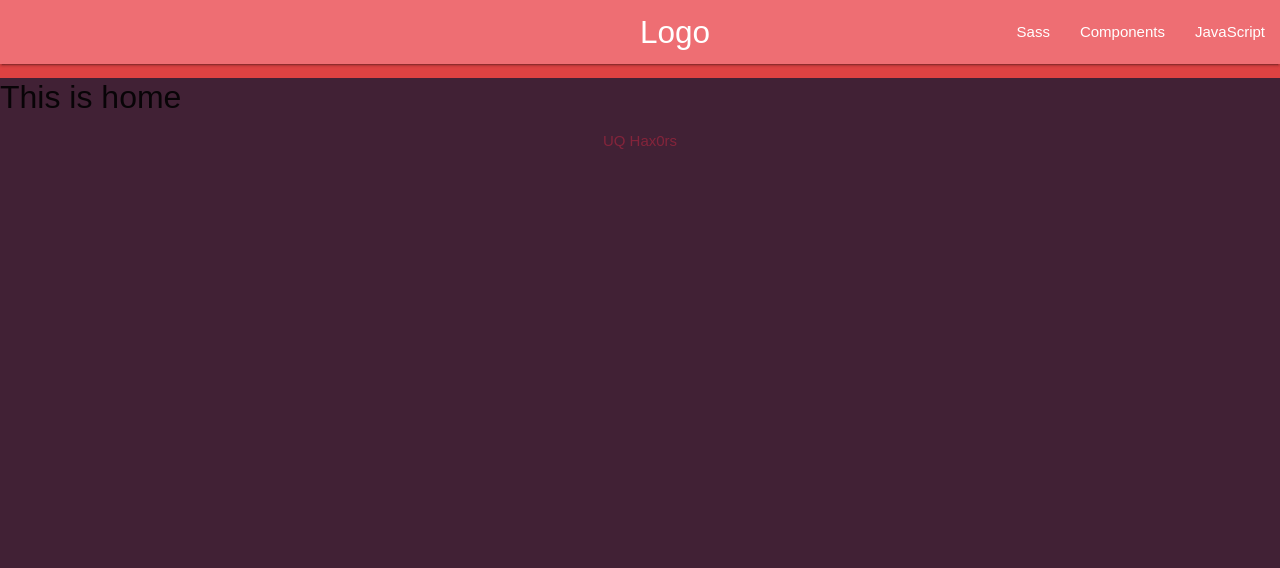
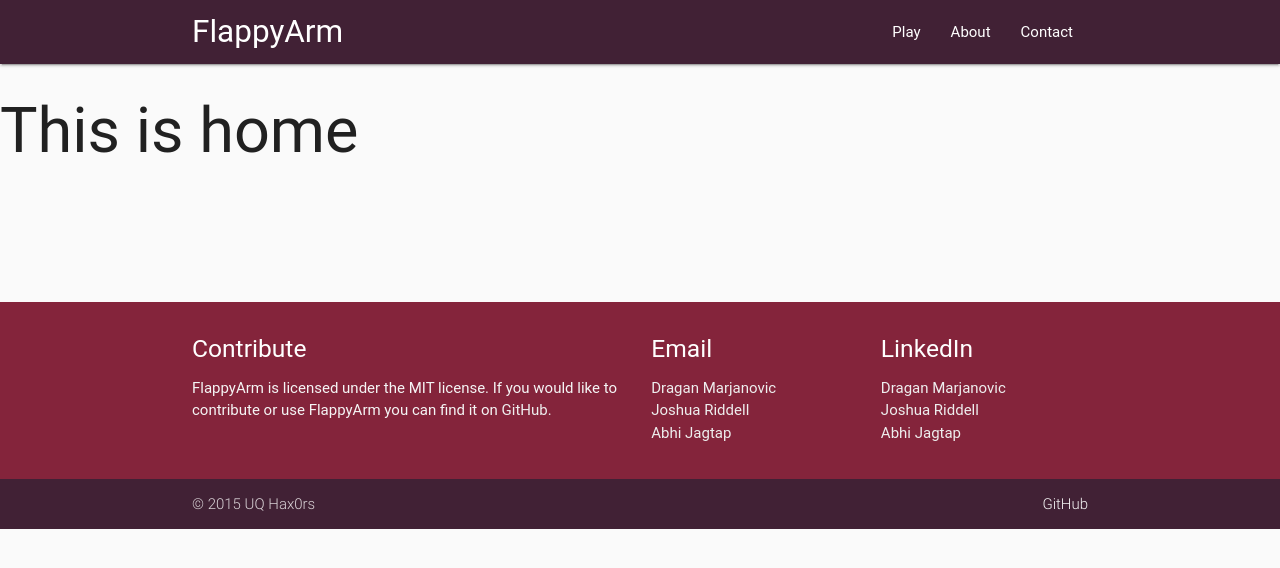
Before and after one commit to hax0rs/FlappyArm, a Flask app: page / in a window 1280 px wide. Shown: the top 568 px of the page. Run offline with Flask 2, Linux system fonts and the light colour scheme; parts of the project's set-up code (start-up, migrations or seed data) failed here and were passed over; some libraries are stand-ins or nearby versions; some web fonts are replaced.

Commit message:
Better homepage footer
Homepage slightly better. Removed about.html BC no need it can be on
the same page also moved colours to a separate colours stylesheet. Good
night.

```diff
--- a/main-controller/main.py
+++ b/main-controller/main.py
@@ -24,10 +24,10 @@ def home():
 def about():
     return(render_template('about.html'))
 
-# @app.route("/play")
-# @app.route("/play/")
-# def play_menu():
-#     return ("Play menu.")
+@app.route("/play")
+@app.route("/play/")
+def play_menu():
+    return ("Play menu.")
 
 @app.route("/play/<int:controllerID>")
 def root(controllerID=None):
--- /dev/null
+++ b/main-controller/static/css/colors.css
@@ -0,0 +1,40 @@
+.yellow{
+    background-color: #FFE165 !important;
+}
+
+.tangerine{
+    background-color: #de4242 !important;
+}
+
+.plum{
+    background-color: #84243B !important;
+}
+
+.deep_purple{
+    background-color: #412135 !important;
+}
+
+.offwhite{
+    background-color: #FAFAFA !important;
+}
+
+
+.yellow-text{
+    color: #FFE165 !important;
+}
+
+.tangerine-text{
+    color: #de4242 !important;
+}
+
+.plum-text{
+    color: #84243B !important;
+}
+
+.deep_purple-text{
+    color: #412135 !important;
+}
+
+.offwhite-text{
+    color: #FAFAFA !important;
+}
--- a/main-controller/static/css/main.css
+++ b/main-controller/static/css/main.css
@@ -14,15 +14,24 @@ body{
 
 
 .yellow{
-    color: #FFE165;
-    background-color: #FFE165;
+    background-color: #FFE165 !important;
 }
 
 .tangerine{
-    color: #de4242;
-    background-color: #de4242;
+    background-color: #de4242 !important;
 }
 
+.plum{
+    background-color: #84243B !important;
+}
+
+.deep_purple{
+    background-color: #412135 !important;
+}
+
+.offwhite{
+    background-color: #FAFAFA !important;
+}
 
 input{
     width: 90%;
@@ -44,6 +53,12 @@ header{
      border-bottom: 2px solid #412135;
      min-height: 80px;
      text-align: center;
+}
+
+nav{
+    text-align: left;
+    padding-left: 15px;
+    padding-right: 15px;
 }
 
 .main{
--- a/main-controller/templates/home.html
+++ b/main-controller/templates/home.html
@@ -2,7 +2,6 @@
 <html>
     <head>
         <meta name="viewport" content="width=device-width, initial-scale=1, user-scalable=no">
-        <script type="text/javascript" src="//cdnjs.cloudflare.com/ajax/libs/socket.io/1.3.6/socket.io.min.js"></script>
         <script type="text/javascript" src="https://code.jquery.com/jquery-2.1.4.min.js"></script>
         <script type="text/javascript" src="https://code.jquery.com/ui/1.11.4/jquery-ui.min.js"></script>
 
@@ -16,45 +15,82 @@
 
 
 
-        <title>Flappy Arm</title>
-        <link rel="stylesheet" type="text/css" href="/static/css/main.css">
+        <title>FlappyArm</title>
+        <!-- <link rel="stylesheet" type="text/css" href="/static/css/main.css"> -->
+        <link rel="stylesheet" type="text/css" href="/static/css/colors.css">
 
         <script type="text/javascript" charset="utf-8">
             $(document).ready(function(){
-                var socket = io.connect('http://{{ ip }}:5000');
 
-                function update_value (value) {
-                    socket.emit('json' ,{"id":{{ controllerID }}-1, "value":value});
-                };
-
-                $(".control_slider").on("input", function(){
-                    console.log(this.value)
-                    update_value(this.value);
-                });
+                $(".button-collapse").sideNav();
 
             });
 
-
-
         </script>
     </head>
-    <body>
-<header>
-  <nav>
-    <div class="nav-wrapper">
-      <a href="#" class="brand-logo">Logo</a>
+    <body class="offwhite">
+<!-- <header> -->
+  <nav class="deep_purple">
+    <div class="nav-wrapper container">
+      <a href="#" class="brand-logo">FlappyArm</a>
+      <a href="#" data-activates="mobile-demo" class="button-collapse"><i class="material-icons">menu</i></a>
       <ul id="nav-mobile" class="right hide-on-med-and-down">
-        <li><a href="sass.html">Sass</a></li>
-        <li><a href="badges.html">Components</a></li>
-        <li><a href="collapsible.html">JavaScript</a></li>
+        <li><a href="/play/">Play</a></li>
+        <li><a href="#about">About</a></li>
+        <li><a href="#contact">Contact</a></li>
       </ul>
     </div>
   </nav>
-</header>
+<!-- </header> -->
 
+<div class="main">
 <h1>This is home</h1>
-<footer>
-    <a href="https://github.com/hax0rs">UQ Hax0rs</a>
-</footer>
+</div>
+
+<div class="offwhite">
+<br><br><br><br><br>
+</div>
+
+
+
+<footer class="page-footer plum">
+          <div class="container">
+            <div class="row">
+              <div class="col l6 s12">
+                <h5 class="white-text">Contribute</h5>
+                <p class="grey-text text-lighten-4">
+                    FlappyArm is licensed under the MIT license. If you would
+                    like to contribute or use FlappyArm you can find it on
+                    <a class="grey-text text-lighten-3"
+                    href="https://github.com/hax0rs/FlappyArm">GitHub.</a>
+                </p>
+              </div>
+              <div class="col l2 s12">
+                <h5 class="white-text">Email</h5>
+                <ul>
+                  <li><a class="grey-text text-lighten-3" href="mailto:gagalug13@gmail.com">Dragan Marjanovic</a></li>
+                  <li><a class="grey-text text-lighten-3" href="mailto:joshua.riddell11@gmail.com">Joshua Riddell</a></li>
+                  <li><a class="grey-text text-lighten-3" href="#!">Abhi Jagtap</a></li>
+                </ul>
+              </div>
+               <div class="col l2 offset-l1">
+                <h5 class="white-text">LinkedIn</h5>
+                <ul>
+                  <li><a class="grey-text text-lighten-3" href="https://au.linkedin.com/in/dragan-marjanovic-3356a3103">Dragan Marjanovic</a></li>
+                  <li><a class="grey-text text-lighten-3" href="#!">Joshua Riddell</a></li>
+                  <li><a class="grey-text text-lighten-3" href="#!">Abhi Jagtap</a></li>
+                </ul>
+              </div>
+            </div>
+          </div>
+          <div class="footer-copyright deep_purple">
+            <div class="container">
+            © 2015 UQ Hax0rs
+            <a class="grey-text text-lighten-4 right"
+            href="https://github.com/hax0rs/FlappyArm">
+                GitHub</a>
+            </div>
+          </div>
+        </footer>
 </body>
 </html>
```
Also changed, not shown: main-controller/templates/404.html (+35 -4 lines), main-controller/templates/about.html (deleted, +0 -30 lines).
